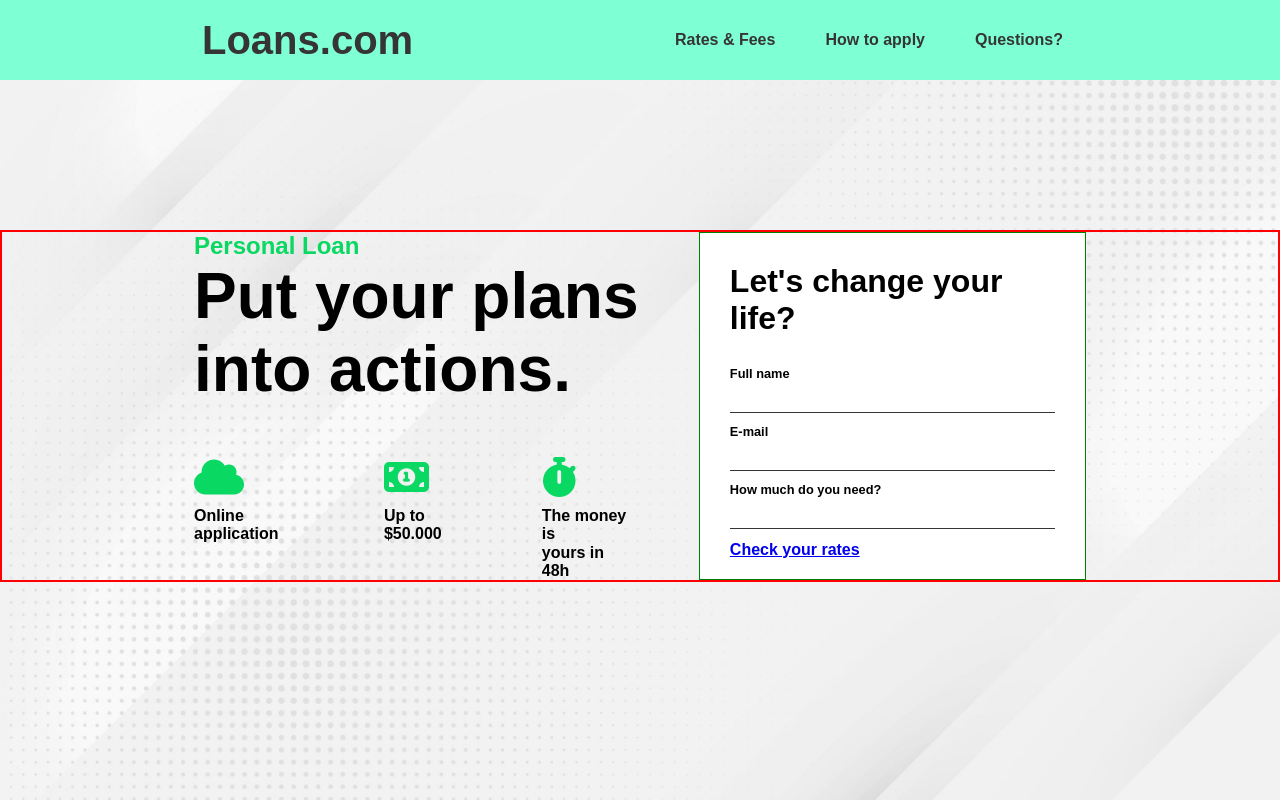
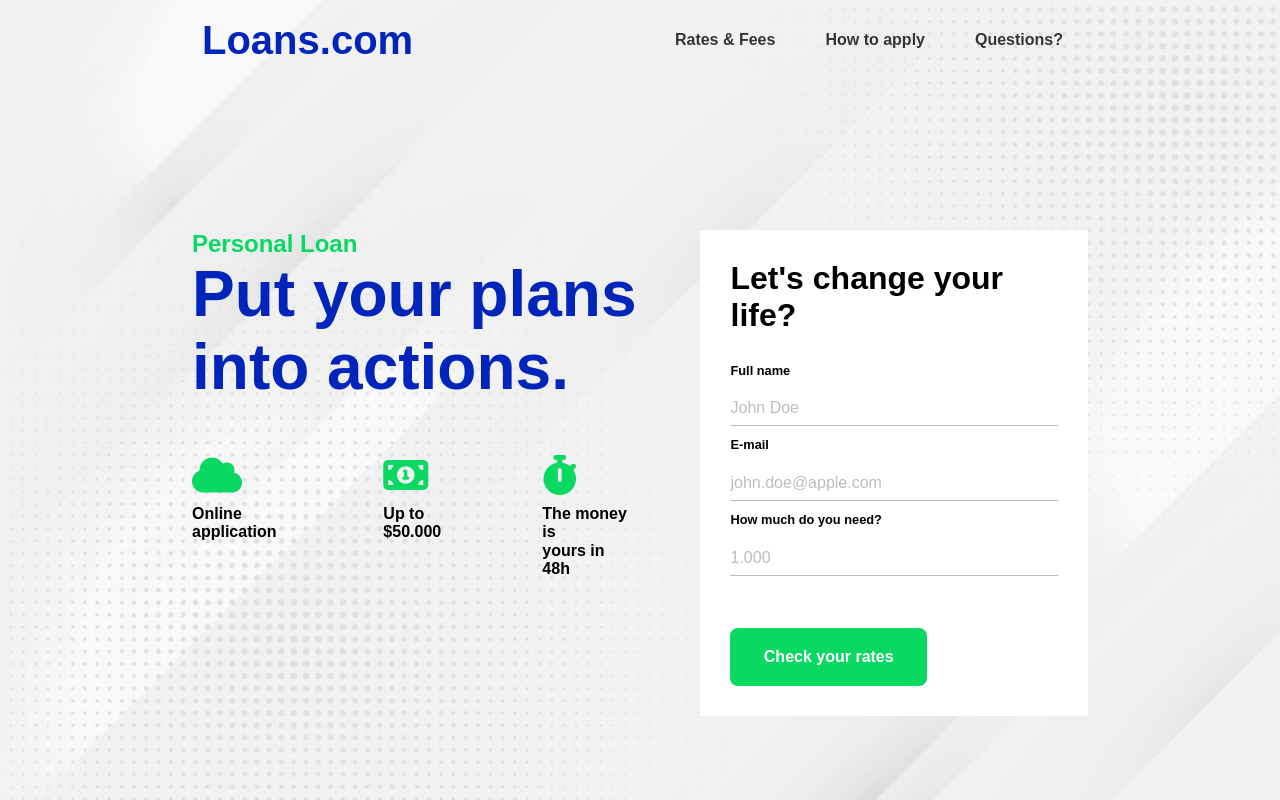
Before and after one commit to krzysztofrz/Loans---landing-page, a plain HTML site: page index.html in a window 1280 px wide. Drawn offline with Linux system fonts and the light colour scheme.

Commit message:
last changes, landing page done

```diff
--- a/css/style.css
+++ b/css/style.css
@@ -24,7 +24,6 @@
 
 .header{
     height: 80px;
-    background: aquamarine;
     padding: 0 15%;
     display: flex;
     align-items: center;
@@ -38,7 +37,7 @@
     font-size: 2.5rem;
     text-decoration: none;
     font-weight: 700;
-    color: var(--text-color);
+    color: var(--main-color);
     padding:  5px 10px
 }
 
@@ -67,7 +66,6 @@ i {
 
 
 .main{
-    border : 2px solid red;
     padding: 0 15%;
     display: flex;
     font-weight: 700;
@@ -85,6 +83,7 @@ i {
 .main-title{
     font-size: 4rem;
     margin-bottom: 50px;
+    color: var(--main-color)
 }
 .offers{
     display: flex;
@@ -107,8 +106,7 @@ i {
 /*.offer-text">Online application</p>*/
 
 .main-form{
-    border: 1px green solid;
-    flex-grow: 1;
+    flex-grow: 0.4;
     background: white;
     padding: 0 30px ;
 
@@ -129,5 +127,22 @@ i {
 .form input{
     margin-bottom: 12px;
     border: none;
-    border-bottom: 1px solid var(--text-color);
+    border-bottom: 1px solid #c2bcbc;
+    line-height: 35px;
 }
+.form input::placeholder{
+    color: #c2bcbc;
+
+}
+.form-button{
+    background: var(--accent-color);
+    margin-top: 40px;
+    margin-bottom: 30px;
+    padding: 20px 30px;
+    border-radius: 8px;
+    color: white;
+    text-decoration: none;
+    text-align: center;
+    width: 60%;
+
+}apply
--- a/index.html
+++ b/index.html
@@ -54,12 +54,12 @@
             <form class="form" action="">
                 <div class="form-title">Let's change your life?</div>
                 <label for="name">Full name</label>
-                <input type="text" id="name">
+                <input placeholder="John Doe" type="text" id="name">
                 <label for="e-mail">E-mail</label>
-                <input type="text" id="e-mail">
+                <input placeholder="john.doe@apple.com" type="text" id="e-mail">
                 <label for="how-much">How much do you need?</label>
-                <input type="text" id="how-much">
-                <a href="/">Check your rates</a>
+                <input placeholder="1.000" type="text" id="how-much">
+                <a class="form-button" href="/">Check your rates</a>
             </form>
 
         </div>
```
Also changed, not shown: 1 other file.
